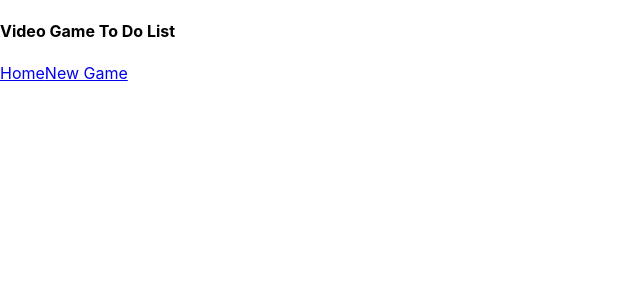
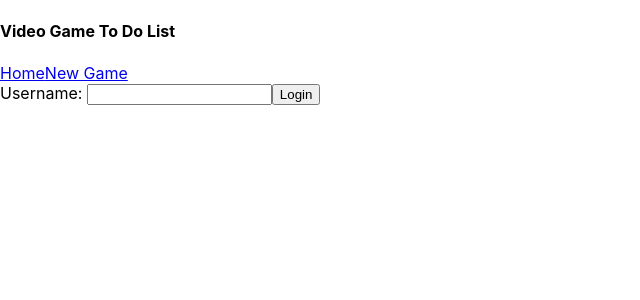
Before and after one commit to jinyangb/Game-app, a React (Create React App) app in the folder client/: page /list/1 in a window 1280 px wide. Shown: the top 300 px of the page, without its empty margins (0-640 px from the left). Built offline with nearby package versions, Linux system fonts and the light colour scheme.

Commit message:
adding work

```diff
--- a/client/src/App.js
+++ b/client/src/App.js
@@ -1,13 +1,15 @@
-import React, { useState } from 'react'
+import React, { useState, useEffect } from 'react'
 import { Route, Switch } from 'react-router-dom'
+import axios from 'axios'
 import './App.css'
 import GameList from './components/GameList'
 import Nav from './components/Nav'
-import Home from './pages/Home'
+import List from './pages/List'
 import GameForm from './pages/GameForm'
+import SignIn from './pages/SignIn'
 
 function App() {
-  const [games, setGames] = useState()
+  const [games, setGames] = useState([])
   const [newGame, setNewGame] = useState({
     id: '',
     name: '',
@@ -16,7 +18,7 @@ function App() {
     price: ''
   })
 
-  const addGame = (e) => {
+  const addGame = async (e) => {
     e.preventDefault()
     const currentGames = games
     const addedGame = {
@@ -24,6 +26,7 @@ function App() {
       id: parseInt(games.length + 1),
       price: parseInt(newGame.price)
     }
+    console.log(games, currentGames)
     currentGames.push(addedGame)
     setGames(currentGames)
     setNewGame({ id: '', name: '', img: '', description: '', price: '' })
@@ -38,7 +41,8 @@ function App() {
       </header>
       <body>
         <Switch>
-          <Route exact path="/" component={Home} />
+          <Route exact path="/" component={SignIn} />
+          <Route path="/list/:username" component={List} />
           <Route
             path="/new"
             render={(props) => (
--- a/client/src/components/GameList.jsx
+++ b/client/src/components/GameList.jsx
@@ -3,18 +3,18 @@ import Tasks from './Tasks'
 import Input from './Input'
 
 const TodoList = () => {
-  const [tasks, manageTasks] = useState([])
+  const [games, manageGames] = useState([])
   const [input, setInput] = useState('')
 
-  const addTask = () => {
-    let myNewList = [...tasks, input]
-    manageTasks(myNewList)
+  const addGame = () => {
+    let myNewList = [...games, input]
+    manageGames(myNewList)
   }
 
-  const removeTask = (index) => {
-    let myNewList = [...tasks]
+  const removeGame = (index) => {
+    let myNewList = [...games]
     myNewList.splice(index, 1)
-    manageTasks(myNewList)
+    manageGames(myNewList)
   }
 
   const handleChange = (event) => {
@@ -23,8 +23,8 @@ const TodoList = () => {
 
   return (
     <div className="list">
-      <Input handleChange={handleChange} addTask={addTask} />
-      <Tasks tasks={tasks} removeTask={removeTask} />
+      <Input handleChange={handleChange} addGame={addGame} />
+      <games games={games} removeTask={removeGame} />
     </div>
   )
 }
--- a/client/src/components/Input.jsx
+++ b/client/src/components/Input.jsx
@@ -3,14 +3,14 @@ import React from 'react'
 const Input = (props) => {
   return (
     <div className="tasks">
-      <label>Input Task: </label>
+      <label>Username: </label>
       <input
         type="text"
         name="task"
         onChange={props.handleChange}
         value={props.value}
       />
-      <button onClick={props.addTask}>Add</button>
+      <button onClick={props.addTask}>Login</button>
     </div>
   )
 }
--- a/client/src/components/Nav.jsx
+++ b/client/src/components/Nav.jsx
@@ -5,7 +5,7 @@ function Nav() {
     <nav className="navbar">
       <h4>Video Game To Do List</h4>
       <div>
-        <NavLink to="/">Home</NavLink>
+        <NavLink to="/list/:username">Home</NavLink>
         <NavLink to="/new">New Game</NavLink>
       </div>
     </nav>
--- a/client/src/components/Tasks.jsx
+++ b/client/src/components/Tasks.jsx
@@ -5,7 +5,7 @@ const Tasks = (props) => {
     <ul>
       {props.tasks.map((task, index) => (
         <li key={index}>
-          <button onClick={() => props.removeTask(index)}>x</button> {task}
+          <button onClick={() => props.removeGame(index)}>x</button> {task}
         </li>
       ))}
     </ul>
--- a/client/src/pages/GameForm.js
+++ b/client/src/pages/GameForm.js
@@ -4,7 +4,7 @@ import TextInput from '../components/TextInput'
 function GameForm(props) {
   const handleSubmit = (e) => {
     props.addGame(e)
-    props.history.push('/listings')
+    props.history.push('/list')
   }
   return (
     <div>
--- /dev/null
+++ b/client/src/pages/SignIn.js
@@ -0,0 +1,12 @@
+import React from 'react'
+import Input from '../components/Input'
+
+function SignIn() {
+  return (
+    <div>
+      <Input />
+    </div>
+  )
+}
+
+export default SignIn
```
Also changed, not shown: client/src/pages/List.js (renamed from client/src/pages/Home.js).
